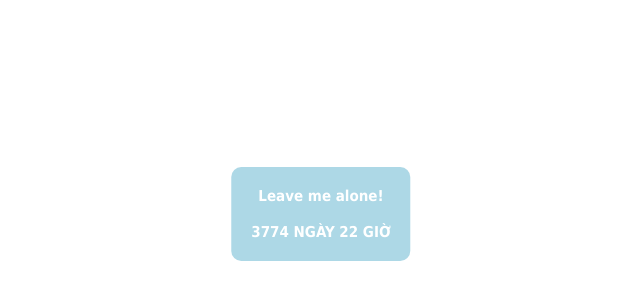
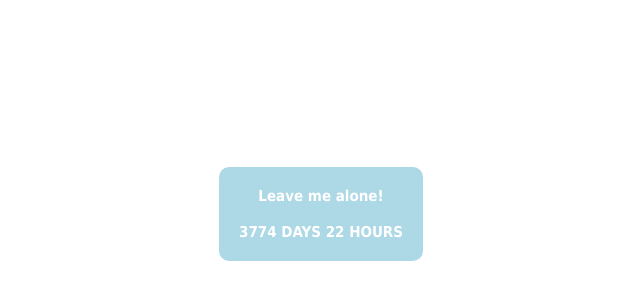
Before and after one commit to challengeforus/challengeforus.github.io, a plain HTML site: page index.html in a window 1280 px wide. Shown: the part 186-486 px from the top of the page, without its empty margins (319-959 px from the left). Drawn offline with Linux system fonts and the light colour scheme.

Commit message:
Update index.html

```diff
--- a/index.html
+++ b/index.html
@@ -20,7 +20,7 @@ var x = setInterval(function() {
   var days = Math.floor(distance / (1000 * 60 * 60 * 24));
   var hours = Math.floor((distance % (1000 * 60 * 60 * 24)) / (1000 * 60 * 60));
 
-  document.getElementById("howLong").innerHTML = days + " NGÀY " + hours + " GIỜ ";
+  document.getElementById("howLong").innerHTML = days + " DAYS " + hours + " HOURS ";
 }, 1000);
 </script>
 
```
